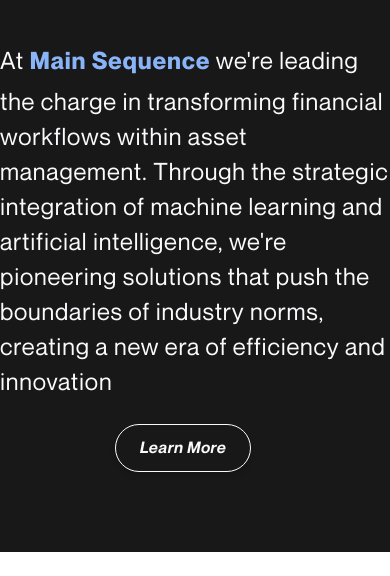
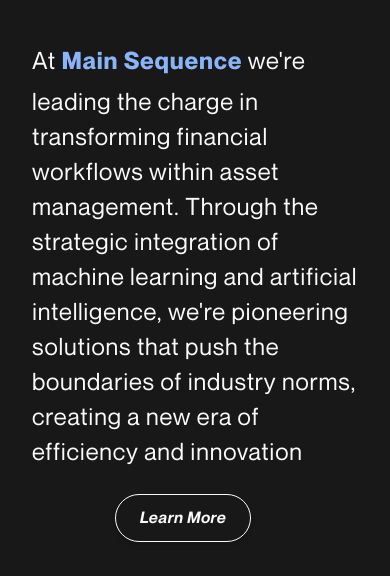
Before and after one commit to MainSequenceDev/LandingTailwind, a website built with Vite: page index.html in a window 390 px wide. Shown: the part 60-636 px from the top of the page. Built offline with nearby package versions, Linux system fonts and the light colour scheme.

Commit message:
edit padding

```diff
--- a/index.html
+++ b/index.html
@@ -120,7 +120,7 @@
     <!--        Introduction-->
     <div class="bg-darkms pt-16 sm:px-16 px-8">
       <div
-        class="bg-transparent sm:pt-42 sm:pr-4 sm:pt-32 sm:pb-16 sm:pl-4 pt-8 flex mr-auto ml-auto flex-col items-center relative lg:flex-row lg:pb-16 xl:pb-16 md:px-8 max-w-screen-2xl">
+        class="bg-transparent sm:pt-42 sm:pr-4 sm:pt-32 sm:pb-16 sm:pl-4 pt-8 flex mr-auto ml-auto flex-col items-center relative lg:flex-row lg:pb-16 xl:pb-16 md:px-8 max-w-screen-2xl p-8">
         <div class="mr-auto ml-auto flex justify-end relative xl:pr-32">
           <div class="mb-16 lg:pr-12 lg:mb-0">
 
```
